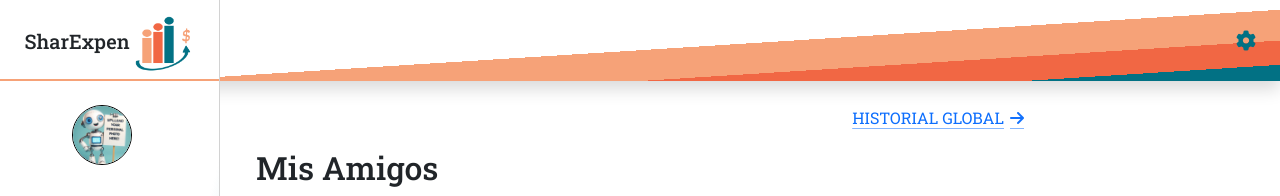
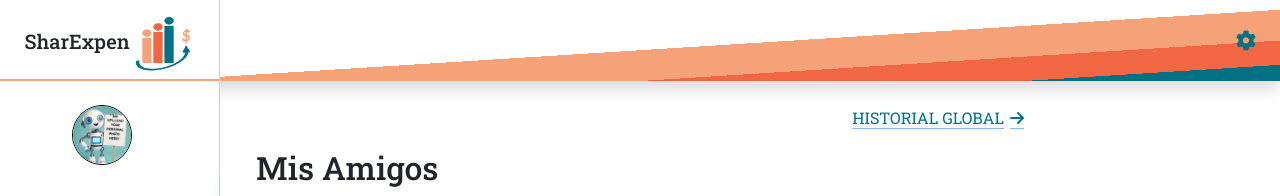
Before and after one commit to matildejb/TFM_front, an Angular app: page /friends in a window 1280 px wide. Shown: the top 196 px of the page. Built offline with nearby package versions, Linux system fonts and the light colour scheme; no server answers; sample sign-in values are in the browser's storage.

Commit message:
Añadido Estilo mis amigos

```diff
--- a/src/app/pages/friends/friends.component.html
+++ b/src/app/pages/friends/friends.component.html
@@ -2,9 +2,9 @@
   <section class="header">
     <h2 class="mt-5 mb-5 text-center">Mis Amigos</h2>
     <span>
-      <a class="icon-link icon-link-hover" href="/historial">
+      <a class="icon-link icon-link-hover" style="color:#027184;" href="/historial">
         HISTORIAL GLOBAL
-        <i class="fa-solid fa-arrow-right" style="color: rgb(18, 113, 253);"></i>
+        <i class="fa-solid fa-arrow-right" style="color:#027184;"></i>
       </a>
     </span>
   </section>
```
